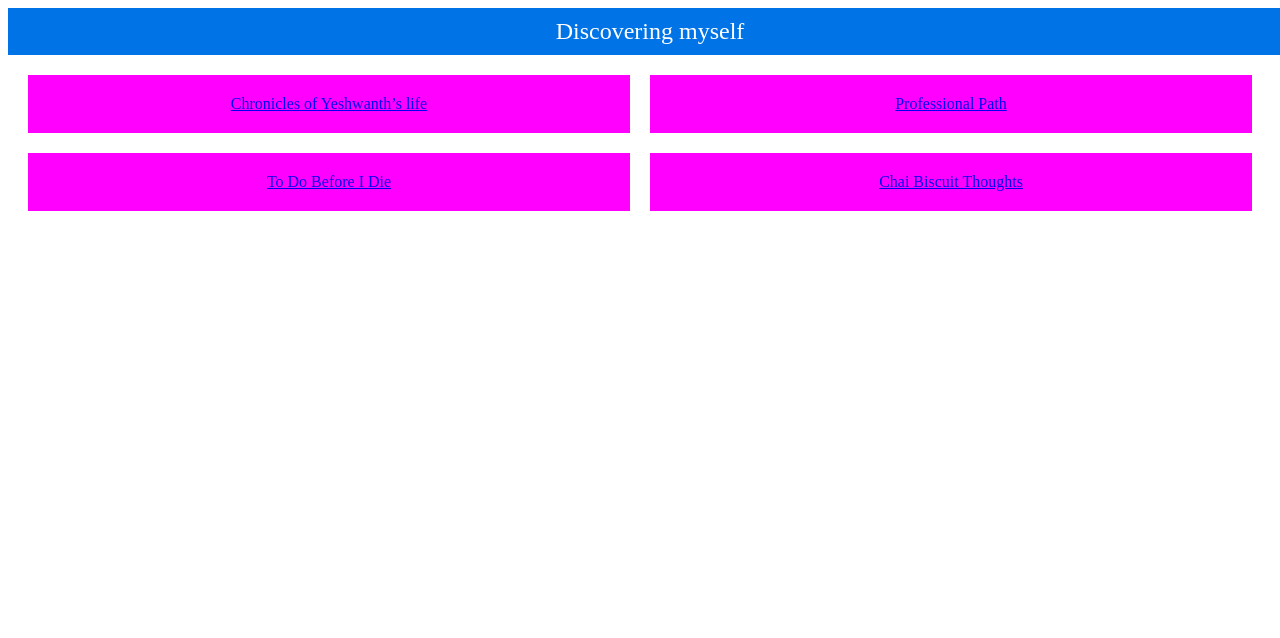
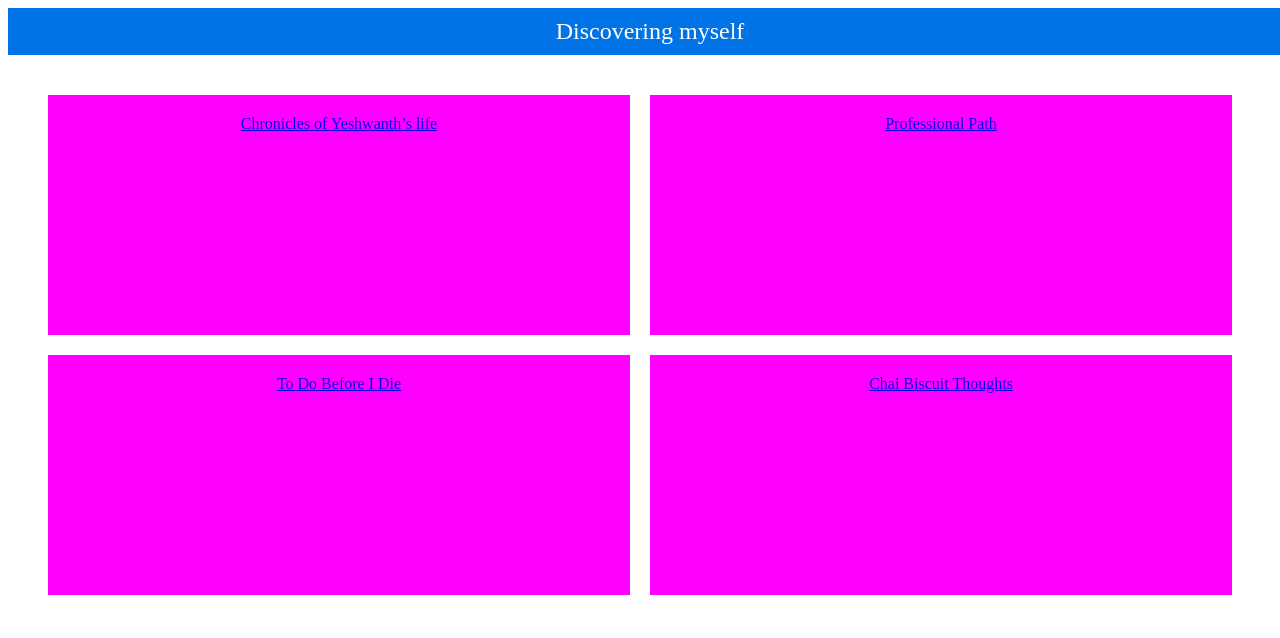
Before and after one commit to Yesh1learning/my-website, a plain HTML site: page index.html in a window 1280 px wide. Drawn offline with Linux system fonts and the light colour scheme.

Commit message:
Update index.html

```diff
--- a/index.html
+++ b/index.html
@@ -27,6 +27,12 @@
             background-color: #FF00FF;
             padding: 20px;
             text-align: center;
+            height: 200px; /* Increase the height of the tiles */
+        }
+
+        /* Style to fill the webpage below the banner */
+        .content {
+            padding: 20px;
         }
     </style>
 </head>
@@ -36,6 +42,8 @@
         Discovering myself
     </div>
 
+    <!-- Content container to fill the webpage below the banner -->
+    <div class="content">
         <!-- Tile container for the 2x2 grid -->
         <div class="tile-container">
             <!-- Tile 1 linking to "Chronicles of Yeshwanth’s life" -->
@@ -58,5 +66,6 @@
                 <a href="chaibiscuit.html">Chai Biscuit Thoughts</a>
             </div>
         </div>
+    </div>
 </body>
 </html>
```
Lines whose indentation alone changed are shown as unchanged.
